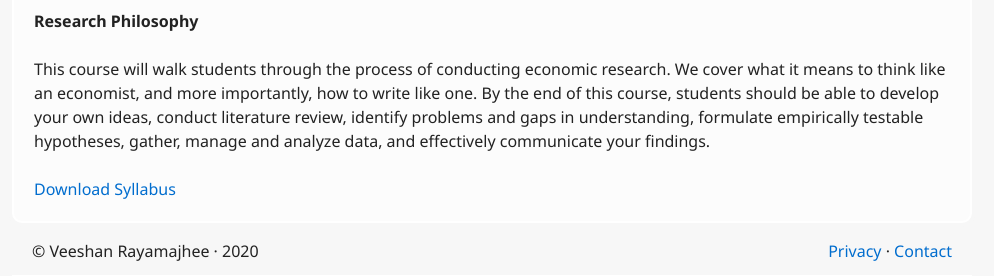
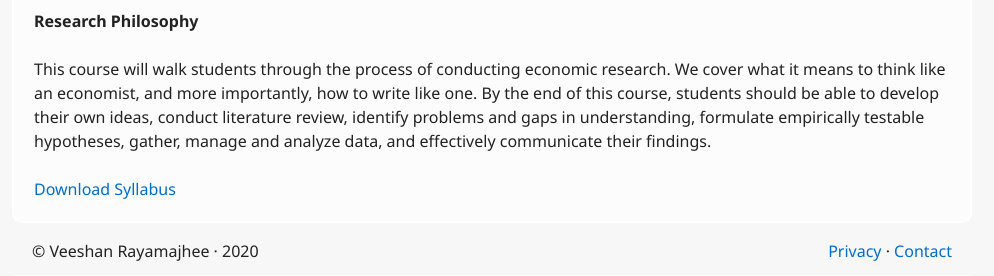
Before and after one commit to veeshanr/veeshanr.github.io, a Jekyll site: the page built from pages/teaching.md, in a window 1280 px wide. Shown: the part 696-972 px from the top of the page, without its empty margins (148-1142 px from the left). Built offline with Jekyll 4.4.1, drawn with Linux system fonts in a browser that asks for light colours.

Commit message:
Update teaching.md

```diff
--- a/pages/teaching.md
+++ b/pages/teaching.md
@@ -27,6 +27,6 @@ The economics of the public sector, including: taxation, expenditure, public goo
 
 **Research Philosophy**
 
-This course will walk students through the process of conducting economic research. We cover what it means to think like an economist, and more importantly, how to write like one. By the end of this course, students should be able to develop your own ideas, conduct literature review, identify problems and gaps in understanding, formulate empirically testable hypotheses, gather, manage and analyze data, and effectively communicate your findings.
+This course will walk students through the process of conducting economic research. We cover what it means to think like an economist, and more importantly, how to write like one. By the end of this course, students should be able to develop their own ideas, conduct literature review, identify problems and gaps in understanding, formulate empirically testable hypotheses, gather, manage and analyze data, and effectively communicate their findings.
 
 [Download Syllabus](files/AGEC701.pdf)
```
